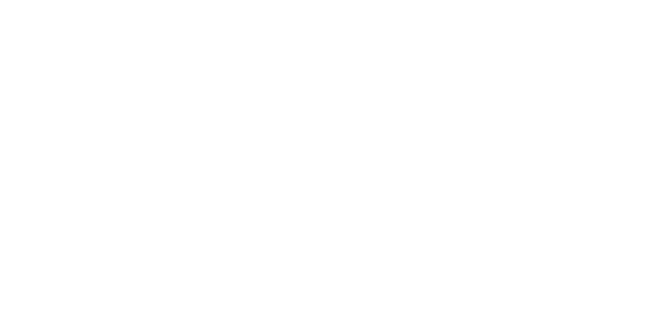
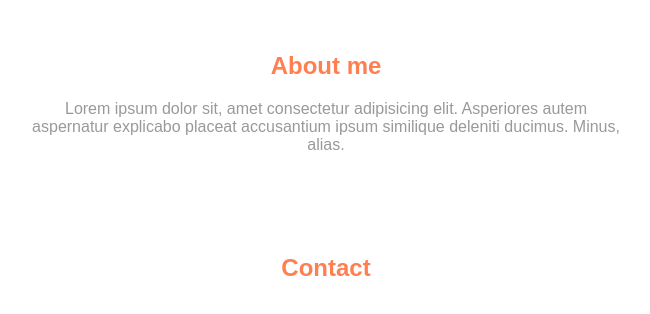
Before and after one commit to Pertsaa/portfolio, a React (Vite) app: page / in a window 1280 px wide. Shown: the top 314 px of the page, without its empty margins (314-964 px from the left). Built offline with nearby package versions, Linux system fonts and the light colour scheme; the HTML template or start-up script is replaced by a standard one.

Commit message:
Add styled sections

```diff
--- /dev/null
+++ b/src/components/About/index.tsx
@@ -0,0 +1,20 @@
+import { FC } from 'react';
+
+import { Section, Container, Title, Paragraph } from '../shared-styles';
+
+const About: FC = () => {
+  return (
+    <Section>
+      <Container>
+        <Title>About me</Title>
+        <Paragraph>
+          Lorem ipsum dolor sit, amet consectetur adipisicing elit. Asperiores
+          autem aspernatur explicabo placeat accusantium ipsum similique
+          deleniti ducimus. Minus, alias.
+        </Paragraph>
+      </Container>
+    </Section>
+  );
+};
+
+export default About;
--- /dev/null
+++ b/src/components/Contact/index.tsx
@@ -0,0 +1,15 @@
+import { FC } from 'react';
+
+import { Section, Container, Title } from '../shared-styles';
+
+const Contact: FC = () => {
+  return (
+    <Section>
+      <Container>
+        <Title>Contact</Title>
+      </Container>
+    </Section>
+  );
+};
+
+export default Contact;
--- /dev/null
+++ b/src/components/Header/index.tsx
@@ -0,0 +1,7 @@
+import { FC } from 'react';
+
+const Header: FC = () => {
+  return <div />;
+};
+
+export default Header;
--- /dev/null
+++ b/src/components/Projects/index.tsx
@@ -0,0 +1,7 @@
+import { FC } from 'react';
+
+const Projects: FC = () => {
+  return <div />;
+};
+
+export default Projects;
--- /dev/null
+++ b/src/components/shared-styles.ts
@@ -0,0 +1,24 @@
+import styled, { css } from 'styled-components';
+
+export const Section = styled.section`
+  padding: 2rem 0;
+
+  &:nth-child(2n + 1) {
+    background-color: ${({ theme }) => theme.colors.secondaryAccent};
+  }
+`;
+
+export const Container = styled.div`
+  width: min(80%, 600px);
+  margin: 0 auto;
+`;
+
+export const Title = styled.h2`
+  color: coral;
+  text-align: center;
+`;
+
+export const Paragraph = styled.p`
+  color: ${({ theme }) => theme.colors.text.light};
+  text-align: center;
+`;
--- a/src/pages/Home.tsx
+++ b/src/pages/Home.tsx
@@ -1,7 +1,19 @@
 import { FC } from 'react';
 
+import Header from '../components/Header';
+import About from '../components/About';
+import Projects from '../components/Projects';
+import Contact from '../components/Contact';
+
 const Home: FC = () => {
-  return <div />;
+  return (
+    <>
+      <Header />
+      <About />
+      <Projects />
+      <Contact />
+    </>
+  );
 };
 
 export default Home;
```
